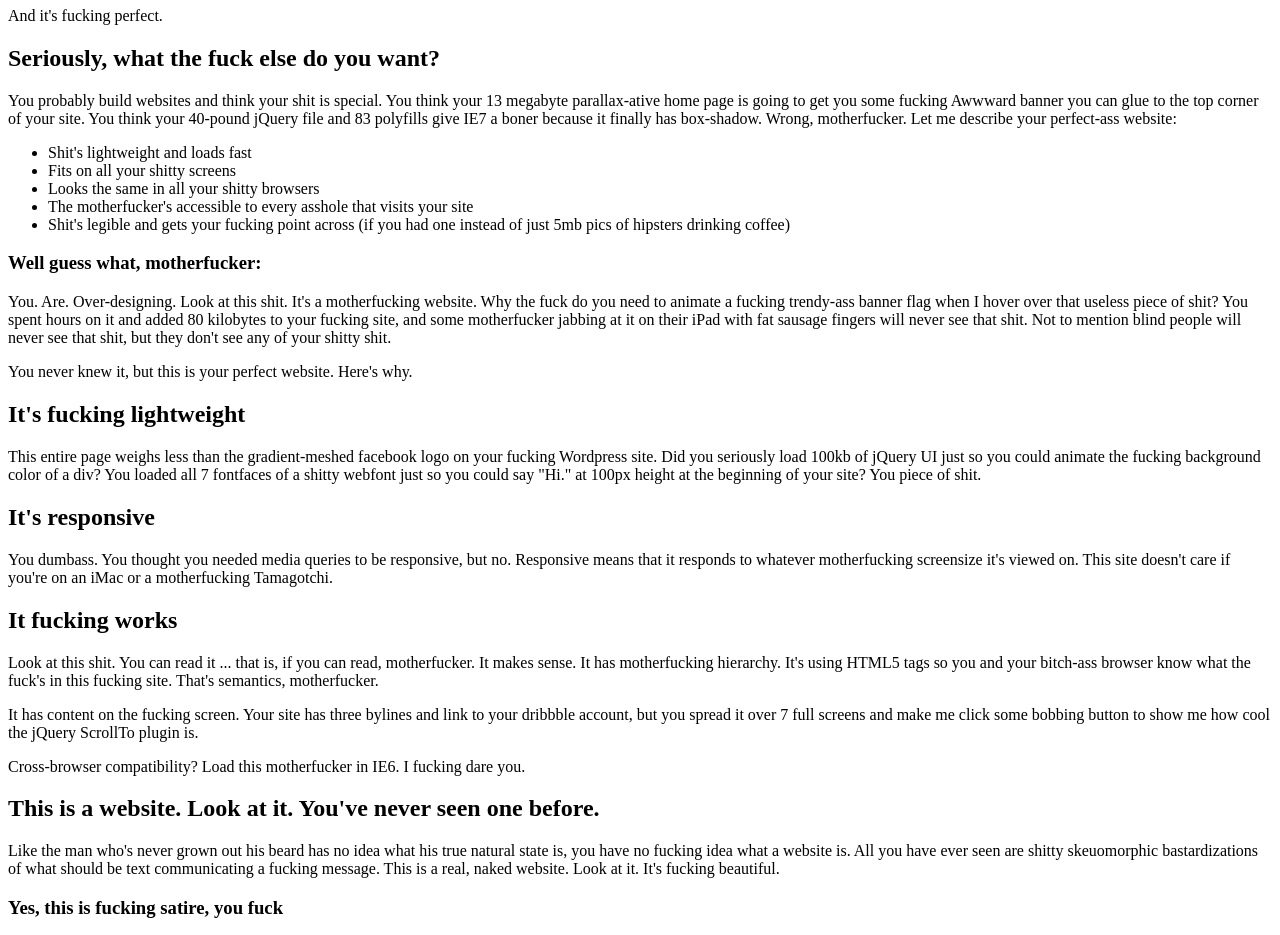
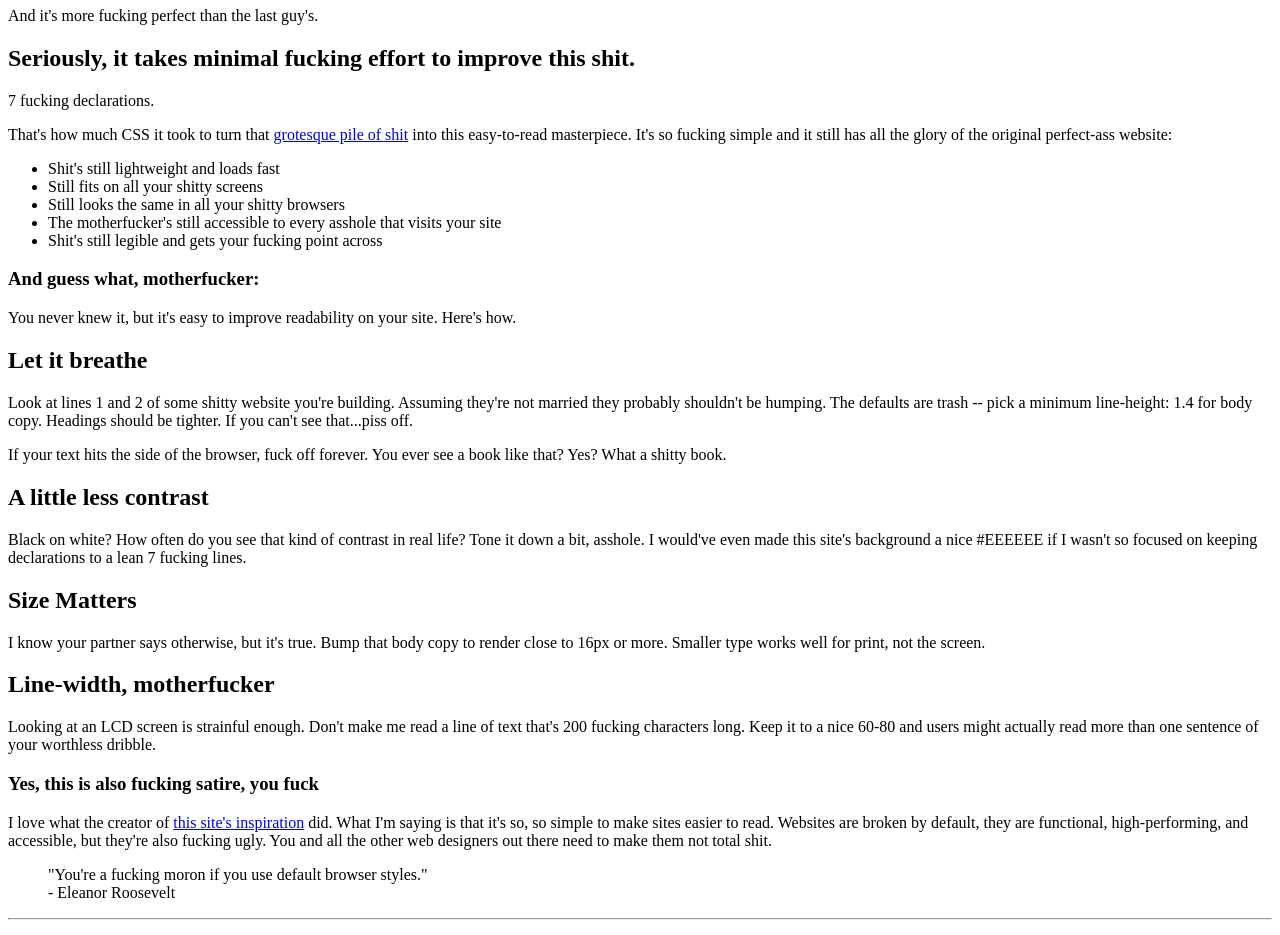
Before and after one commit to lucieauge/BetterMotherFuckingWebsite, a plain HTML site: page index.html in a window 1280 px wide. Shown: the part 73-1008 px from the top of the page. Drawn offline with Linux system fonts and the light colour scheme.

Commit message:
Ajout texte au fichier index.html

```diff
--- a/index.html
+++ b/index.html
@@ -3,63 +3,61 @@
     <head>
     	<!-- En-tête de la page -->
         <meta charset="utf-8" />
-        <title>motherfuckingwebsite</title>
+        <title>bettermotherfuckingwebsite</title>
     </head>
 
     <body>
     	<!-- Corps de la page -->
     	<header>
-    		<h1>This is a motherfucking website.</h1>
-    		<aside>And it's fucking perfect.</aside>
+    		<h1>This is still a motherfucking website.</h1>
+    		<aside>And it's more fucking perfect than the last guy's.</aside>
     	</header>
 
-    		<h2>Seriously, what the fuck else do you want?</h2>
+    		<h2>Seriously, it takes minimal fucking effort to improve this shit.</h2>
 
-    		<p>You probably build websites and think your shit is special. You think your 13 megabyte parallax-ative home page is going to get you some fucking Awwward banner you can glue to the top corner of your site. You think your 40-pound jQuery file and 83 polyfills give IE7 a boner because it finally has box-shadow. Wrong, motherfucker. Let me describe your perfect-ass website:</p>
+            <p>7 fucking declarations.</p>
+
+    		<p>That's how much CSS it took to turn that <a href="http://motherfuckingwebsite.com/">grotesque pile of shit</a> into this easy-to-read masterpiece. It's so fucking simple and it still has all the glory of the original perfect-ass website:</p>
 
     		<ul>
-    			<li>Shit's lightweight and loads fast</li>
-    			<li>Fits on all your shitty screens</li>
-    			<li>Looks the same in all your shitty browsers</li>
-    			<li>The motherfucker's accessible to every asshole that visits your site</li>
-    			<li>Shit's legible and gets your fucking point across (if you had one instead of just 5mb pics of hipsters drinking coffee)</li>
+    			<li>Shit's still lightweight and loads fast</li>
+    			<li>Still fits on all your shitty screens</li>
+    			<li>Still looks the same in all your shitty browsers</li>
+    			<li>The motherfucker's still accessible to every asshole that visits your site</li>
+    			<li>Shit's still legible and gets your fucking point across</li>
     		</ul>
 
-    		<h3>Well guess what, motherfucker:</h3>
+    		<h3>And guess what, motherfucker:</h3>
 
-    		<p>You. Are. Over-designing. Look at this shit. It's a motherfucking website. Why the fuck do you need to animate a fucking trendy-ass banner flag when I hover over that useless piece of shit? You spent hours on it and added 80 kilobytes to your fucking site, and some motherfucker jabbing at it on their iPad with fat sausage fingers will never see that shit. Not to mention blind people will never see that shit, but they don't see any of your shitty shit.</p>
+    		<p>You never knew it, but it's easy to improve readability on your site. Here's how.</p>
 
-    		<p>You never knew it, but this is your perfect website. Here's why.</p>
+    		<h2>Let it breathe</h2>
 
-    		<h2>It's fucking lightweight</h2>
+    		<p>Look at lines 1 and 2 of some shitty website you're building. Assuming they're not married they probably shouldn't be humping. The defaults are trash -- pick a minimum line-height: 1.4 for body copy. Headings should be tighter. If you can't see that...piss off.</p>
 
-    		<p>This entire page weighs less than the gradient-meshed facebook logo on your fucking Wordpress site. Did you seriously load 100kb of jQuery UI just so you could animate the fucking background color of a div? You loaded all 7 fontfaces of a shitty webfont just so you could say "Hi." at 100px height at the beginning of your site? You piece of shit.</p>
+            <p>If your text hits the side of the browser, fuck off forever. You ever see a book like that? Yes? What a shitty book.</p>
 
-    		<h2>It's responsive</h2>
+    		<h2>A little less contrast</h2>
 
-    		<p>You dumbass. You thought you needed media queries to be responsive, but no. Responsive means that it responds to whatever motherfucking screensize it's viewed on. This site doesn't care if you're on an iMac or a motherfucking Tamagotchi.</p>
+    		<p>Black on white? How often do you see that kind of contrast in real life? Tone it down a bit, asshole. I would've even made this site's background a nice #EEEEEE if I wasn't so focused on keeping declarations to a lean 7 fucking lines.</p>
 
-    		<h2>It fucking works</h2>
+    		<h2>Size Matters</h2>
 
-    		<p>Look at this shit. You can read it ... that is, if you can read, motherfucker. It makes sense. It has motherfucking hierarchy. It's using HTML5 tags so you and your bitch-ass browser know what the fuck's in this fucking site. That's semantics, motherfucker.</p>
+    		<p>I know your partner says otherwise, but it's true. Bump that body copy to render close to 16px or more. Smaller type works well for print, not the screen.</p>
 
-    		<p>It has content on the fucking screen. Your site has three bylines and link to your dribbble account, but you spread it over 7 full screens and make me click some bobbing button to show me how cool the jQuery ScrollTo plugin is.</p>
+    		<h2>Line-width, motherfucker</h2>
 
-    		<p>Cross-browser compatibility? Load this motherfucker in IE6. I fucking dare you.</p>
+    		<p>Looking at an LCD screen is strainful enough. Don't make me read a line of text that's 200 fucking characters long. Keep it to a nice 60-80 and users might actually read more than one sentence of your worthless dribble.</p>
 
-    		<h2>This is a website. Look at it. You've never seen one before.</h2>
+    		<h3>Yes, this is also fucking satire, you fuck</h3>
 
-    		<p>Like the man who's never grown out his beard has no idea what his true natural state is, you have no fucking idea what a website is. All you have ever seen are shitty skeuomorphic bastardizations of what should be text communicating a fucking message. This is a real, naked website. Look at it. It's fucking beautiful.</p>
-
-    		<h3>Yes, this is fucking satire, you fuck</h3>
-
-    		<p>I'm not actually saying your shitty site should look like this. What I'm saying is that all the problems we have with websites are ones we create ourselves. Websites aren't broken by default, they are functional, high-performing, and accessible. You break them. You son-of-a-bitch.</p>
+    		<p>I love what the creator of <a href="http://motherfuckingwebsite.com/">this site's inspiration</a> did. What I'm saying is that it's so, so simple to make sites easier to read. Websites are broken by default, they are functional, high-performing, and accessible, but they're also fucking ugly. You and all the other web designers out there need to make them not total shit.</p>
 
     		<!-- Citation -->
 
     		<blockquote>
-    			"Good design is as little design as possible."<br />
-    			- some German motherfucker
+    			"You're a fucking moron if you use default browser styles."<br />
+    			- Eleanor Roosevelt
     		</blockquote>
 
     		<!-- L'élément HTML <hr> représente un changement thématique entre des éléments de paragraphe (par exemple, un changement de décor dans un récit, un changement de sujet au sein d'un section). Dans les versions précédentes d'HTML, il représente une ligne horizontale. Bien qu'il puisse toujours être représenté ainsi par les navigateurs graphiques, il possède désormais une signification sémantique et ne représente plus un élément de mise en forme. -->
@@ -68,7 +66,9 @@
 
     		<h2>Epilogue</h2>
 
-    		<p>From the philosophies expressed (poorly) above, <a href="http://txti.es">txti</a> was created. You should try it today to make your own motherfucking websites.</p>
+    		<p>Inspired by the geniuses behind <a href="http://motherfuckingwebsite.com/">motherfuckingwebsite.com</a> and <a href="http://txti.es">txti</a>.</p>
+
+            <p>This page—that isn't a total fucking eyesore—was created by <a href="https://twitter.com/drew_mc">me</a> with help from <a href="https://twitter.com/gabehammersmith">him</a>.</p>
 
     </body>
 
```
